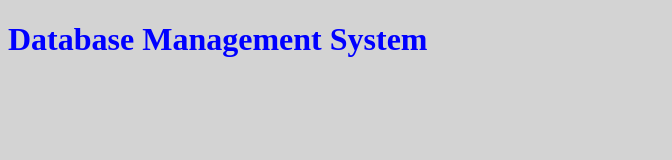
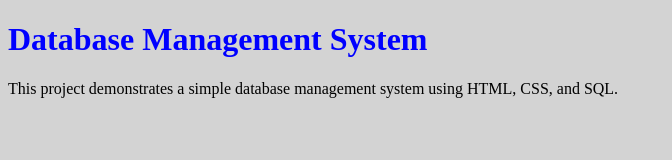
Before and after one commit to WhiteBread687/dbProject, a plain HTML site: page index.html in a window 1280 px wide. Shown: the whole page, without its empty margins (0-672 px from the left). Drawn offline with Linux system fonts and the light colour scheme.

Commit message:
Upadated description

```diff
--- a/index.html
+++ b/index.html
@@ -9,6 +9,7 @@
 
 <body>
    <h1>Database Management System</h1>
+   <p>This project demonstrates a simple database management system using HTML, CSS, and SQL.</p>
 </body>
 
 </html>
```
